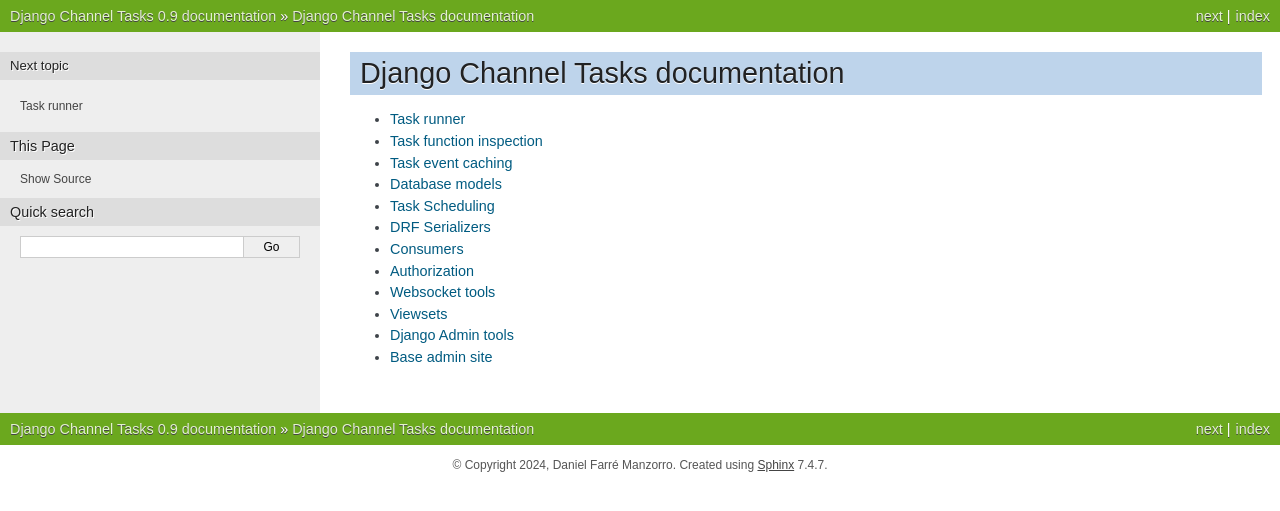
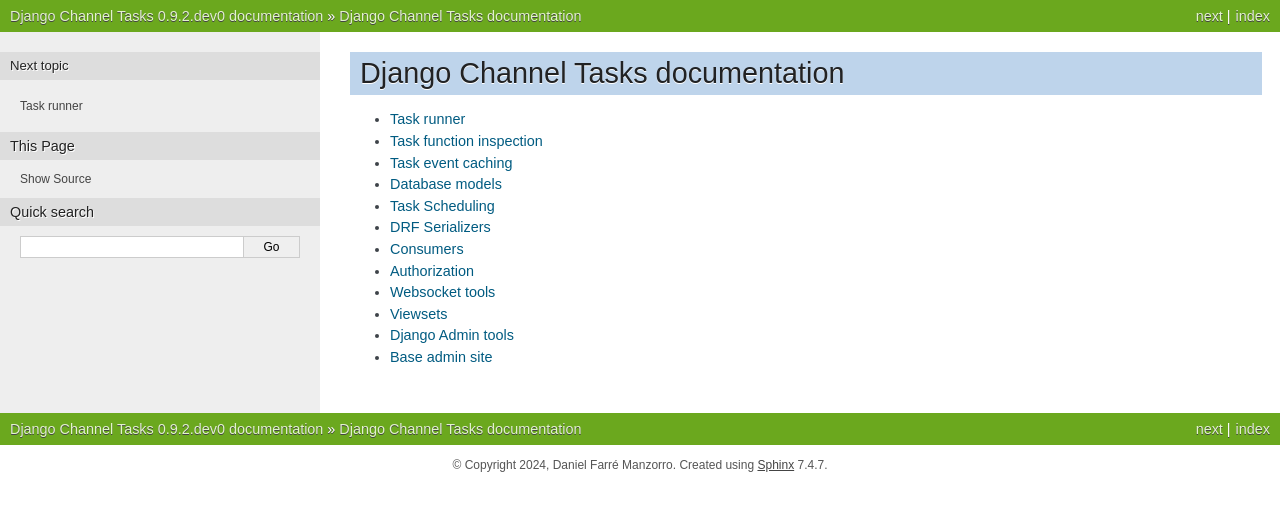
Before and after one commit to dfarre/django-channel-tasks, a Sphinx documentation site: the page built from sphinx/source/index.rst, in a window 1280 px wide. Shown: the top 511 px of the page. Built offline with Sphinx 7.4.7, drawn with Linux system fonts in a browser that asks for light colours; some of the changed lines change nothing that is shown.

Commit message:
Implement dynamic dist version in sphinx docs

```diff
--- a/sphinx/source/conf.py
+++ b/sphinx/source/conf.py
@@ -2,7 +2,22 @@
 #
 # For the full list of built-in configuration values, see the documentation:
 # https://www.sphinx-doc.org/en/master/usage/configuration.html
+
+import os
+import tomllib
+
 import django
+
+
+def get_version():
+    toml_path_chain = [os.path.dirname(__file__)] + 2*[os.path.pardir] + ['pyproject.toml']
+    toml_path = os.path.abspath(os.path.join(*toml_path_chain))
+
+    with open(toml_path, 'rb') as pyproject_toml:
+        pyproject = tomllib.load(pyproject_toml)
+
+    return pyproject['project']['version']
+
 
 # -- Project information -----------------------------------------------------
 # https://www.sphinx-doc.org/en/master/usage/configuration.html#project-information
@@ -10,7 +25,7 @@
 project = 'Django Channel Tasks'
 copyright = '2024, Daniel Farré Manzorro'
 author = 'Daniel Farré Manzorro'
-release = '0.9'
+release = get_version()
 
 # -- General configuration ---------------------------------------------------
 # https://www.sphinx-doc.org/en/master/usage/configuration.html#general-configuration
```
